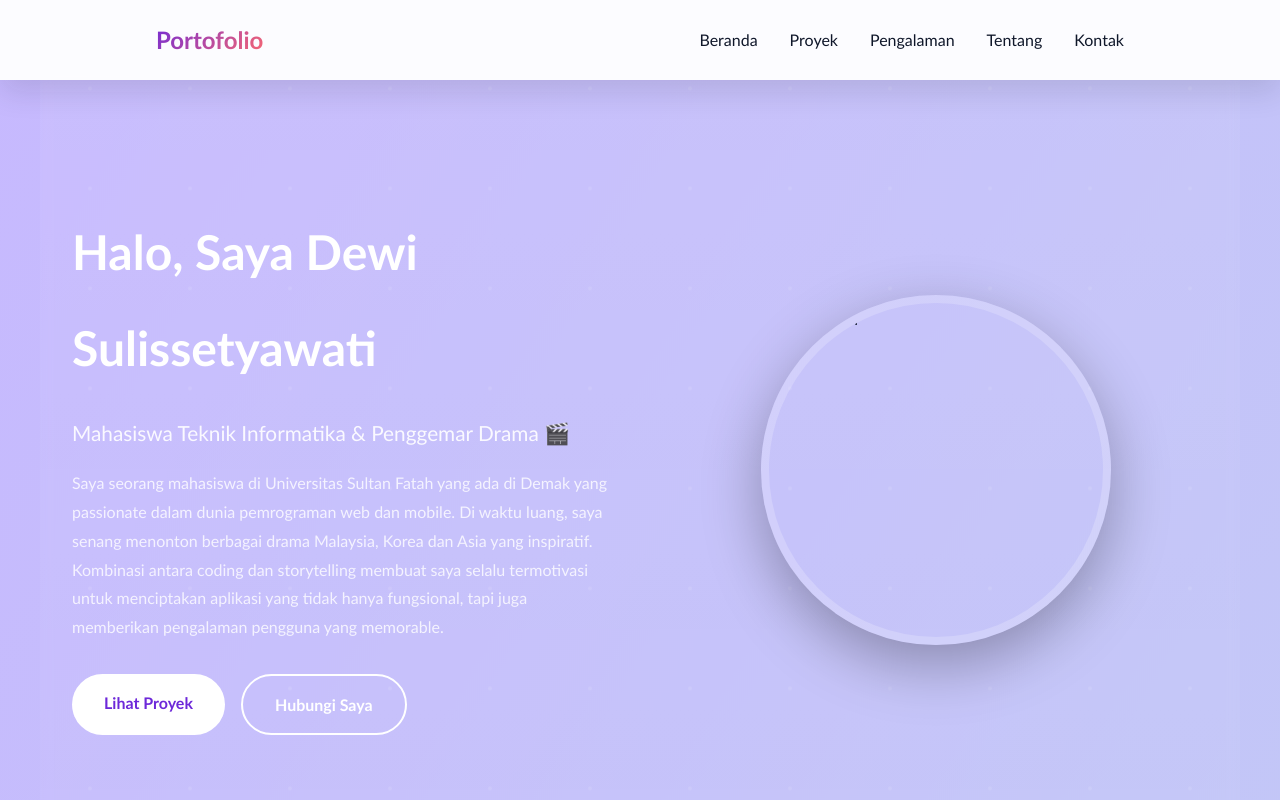
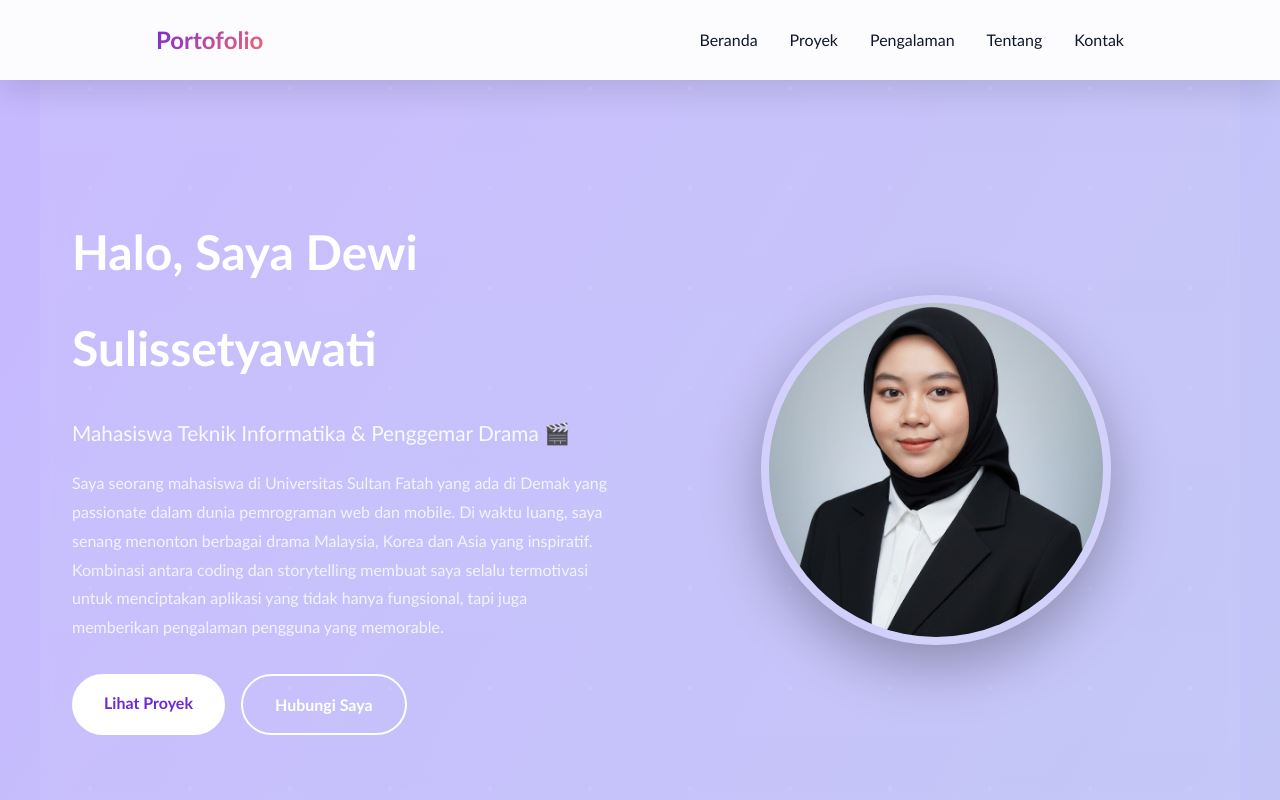
Before and after one commit to Dewi0525/pemrograman-perangkat-mobile-Dewi, a plain HTML site: page index.html in a window 1280 px wide. Shown: the top 800 px of the page. Drawn offline with Linux system fonts and the light colour scheme; files whose address does not match are found by name.

Commit message:
Add files via upload

```diff
--- a/index.html
+++ b/index.html
@@ -676,7 +676,7 @@
                 </div>
             </div>
             <div class="hero-image">
-                <img src="c:\Users\asyro\AppData\Local\Packages\5319275A.WhatsAppDesktop_cv1g1gvanyjgm\TempState\F25319E832341516C2A618EF2A314932\WhatsApp Image 2025-10-29 at 08.31.14_8f30c43f.jpg" alt="Foto Profil" class="profile-pic">
+                <img src="c:\xampp\htdocs\Portofolio Pribadi Dewi\Dewi CV.jpg" alt="Foto Profil" class="profile-pic">
             </div>
         </div>
     </section>
```
Also changed, not shown: Dewi CV.jpg (added).
